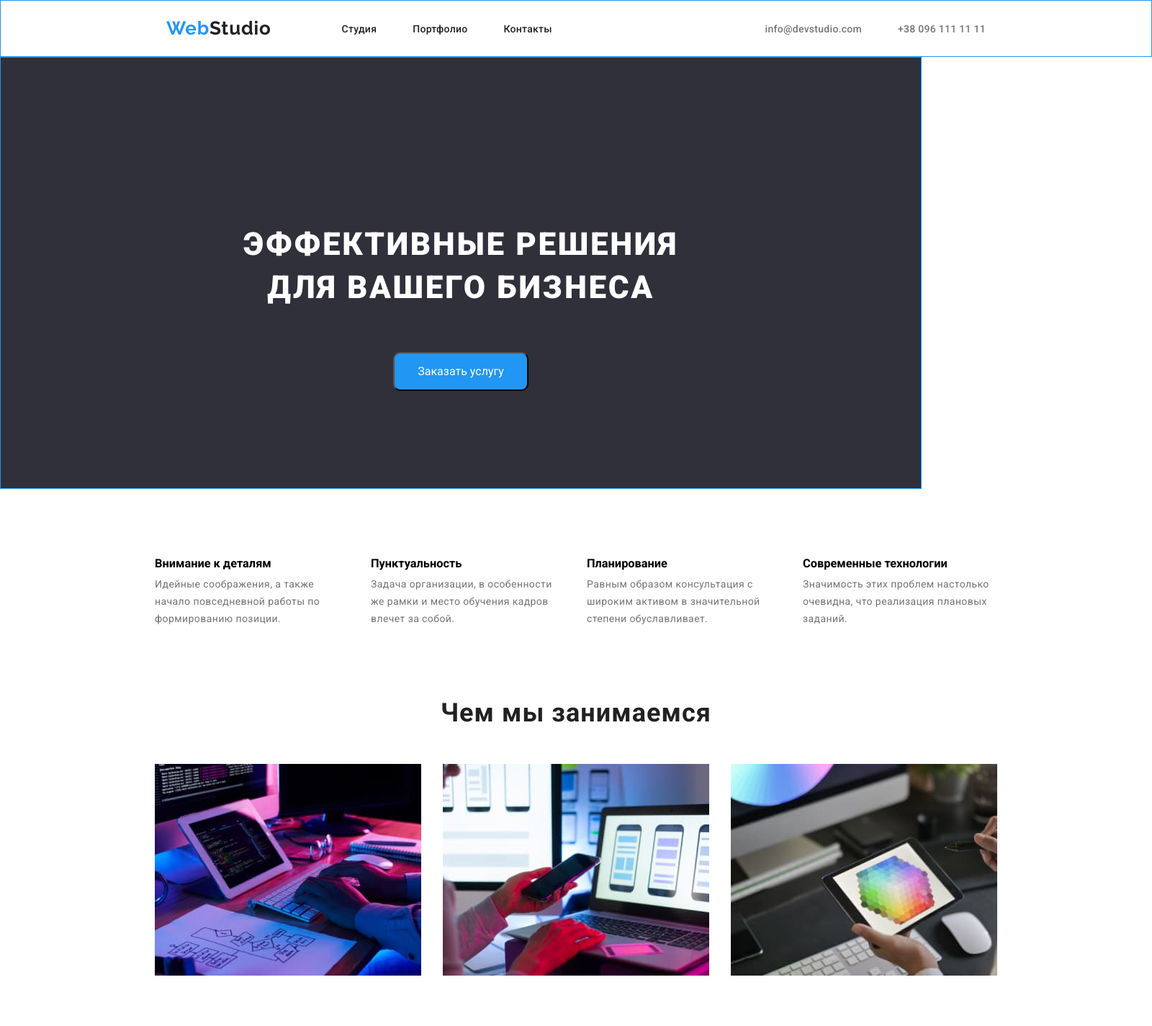
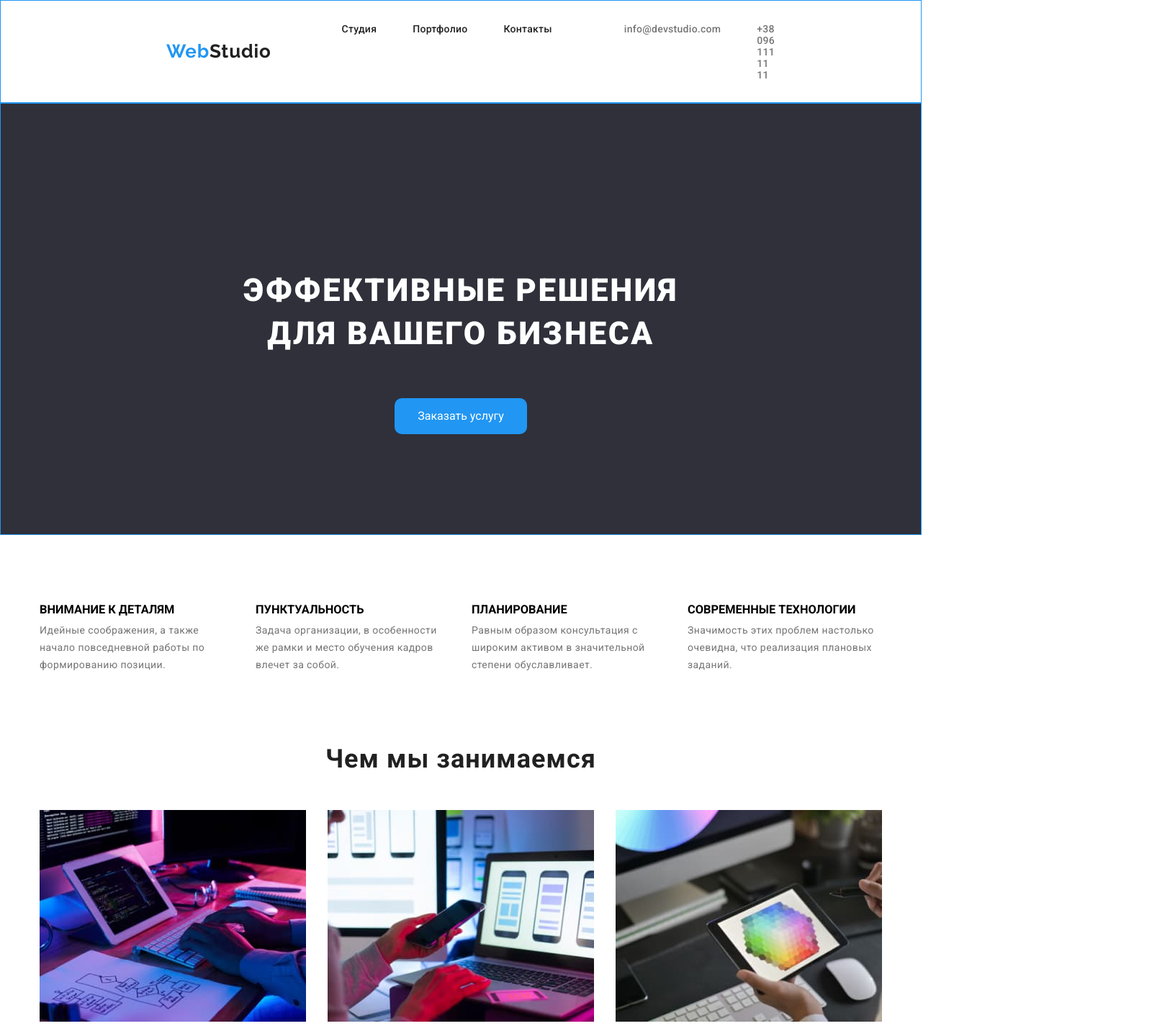
Before and after one commit to serhii198228/goit-markup-hw-03, a plain HTML site: page index.html in a window 1280 px wide. Shown: the top 1425 px of the page at 72% size, 1600 px wide, since content can reach past the window. Drawn offline with nearby package versions, Linux system fonts and the light colour scheme.

Commit message:
исправил замечания 2

```diff
--- a/css/style.css/style.css
+++ b/css/style.css/style.css
@@ -12,7 +12,7 @@ font-size: 14px;
   }
   .section {
   padding: 94px 0;
-width: 1600px;
+  max-width: 1600px;
   margin: auto;
   padding-top: 0px;
   background-color: var(--whaite-color);
@@ -22,7 +22,7 @@ background-color: var(--whaite-color);
   /* conteiner */
 
   .conteiner {
-width: 1200px;
+  max-width: 1200px;
   margin: 0 auto;
   padding: 0px 15px;
   }
@@ -84,7 +84,7 @@ justify-content: space-between;
 
   header .conteiner {
   padding: 0 15px;
-width: 1600px;
+  max-width: 1600px;
   border: 1px solid var(--act-color);
   margin: 0 auto;
   }
@@ -137,6 +137,7 @@ letter-spacing: 0.02em;
 
   .links li :last-child a {
   margin-right: 0px;
+
   }
 
   .text {
@@ -148,9 +149,9 @@ color: var(--whaite-color);
   text-align: center;
   letter-spacing: 0.06em;
   text-transform: uppercase;
-
   padding-bottom: 30px;
   }
+  /* contacts */
 
   .contacts li a {
   margin-left: 50px;
@@ -159,11 +160,16 @@ display: inline-block;
   font-weight: 500;
   line-height: calc(16/14);
   letter-spacing: 0.02em;
+
+
   color: var(--sec-color);
+
   }
-
+  .mail {
+    margin-right: 215px;
+  }
   .contacts li:last-child {
-margin-right: 215px;
+  margin-right: auto;
   }
 
   .hero button:hover,
@@ -174,6 +180,7 @@ background-color: #188ce8;
   .conteiner button:hover,
   .conteiner button:focus {
     background-color: #2196F3;
+    color: var(--whaite-color);
   }
 
   .footer li a:hover,
@@ -236,6 +243,7 @@ font-family: 'roboto', sans-serif;
    margin: 0px auto;
    display: block;
    border-radius: 10px;
+   border: none;
   }
 
   .button {
@@ -243,7 +251,6 @@ color: var(--main-color);
   background-color: var(--whaite-color);
   font-family: 'roboto', sans-serif;
   background-color: #F5F4FA;
-color: var(--main-color);
   font-weight: 500;
   font-size: 16px;
   line-height: calc(26/16);
@@ -287,6 +294,8 @@ width: 200px;
   height: 50px;
   left: 700px;
   top: 430px;
+  color: var(--whaite-color);
+
   }
 
   /* card portfolio */
@@ -340,6 +349,7 @@ margin-bottom: 10px;
   margin-right: 30px;
   width: 270px;
   height: 16px;
+  text-transform: uppercase;
   }
 
   .portfolio-text {
--- a/index.html
+++ b/index.html
@@ -28,10 +28,12 @@
             <li><a href="#">Контакты</a></li>
         </ul>
        </nav>
+       <div class="mail">
         <ul class="contacts">
           <li><a href="mailto:info@devstudio.com">info@devstudio.com</a></li>
           <li><a href="tel:+380961111111">+38 096 111 11 11</a></li>
         </ul>
+      </div>
       </div>
     </header>
     <main>
```
Also changed, not shown: portfolio.html (+6 -4 lines). Lines whose indentation alone changed are shown as unchanged.
